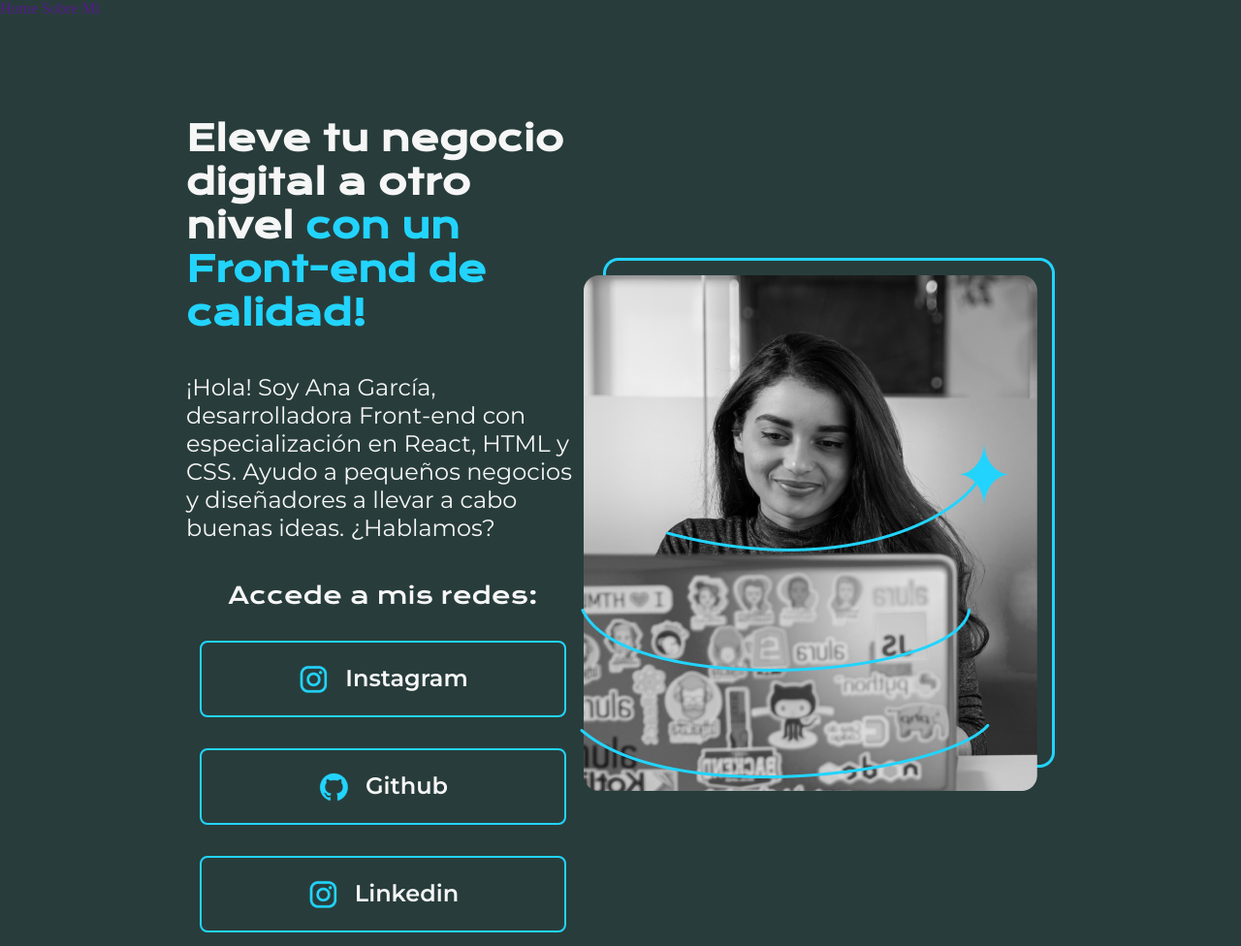
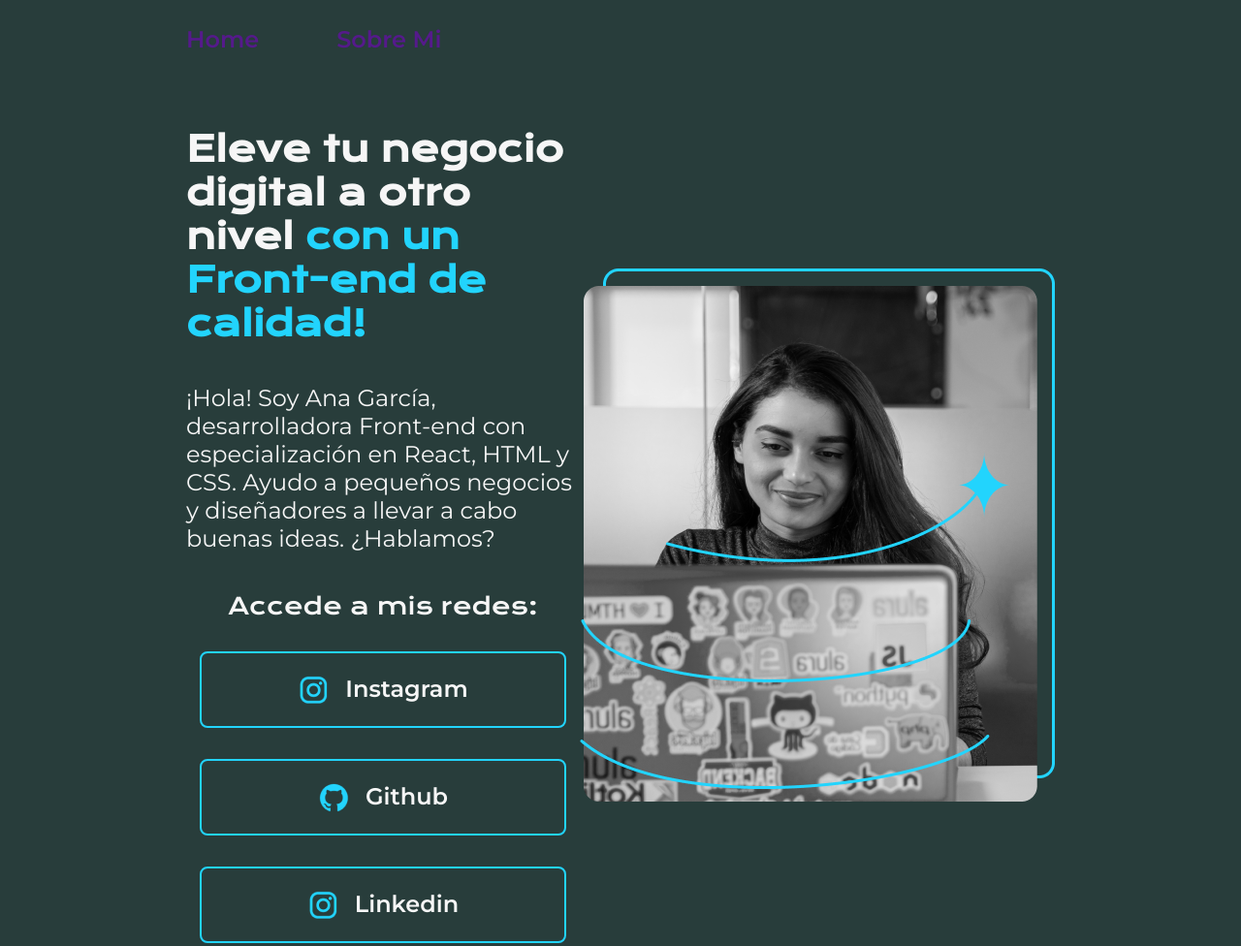
Before and after one commit to TanitoCode/portafolio, a plain HTML site: page index.html in a window 1280 px wide. Shown: the top 976 px of the page at 97% size. Drawn offline with nearby package versions, Linux system fonts and the light colour scheme.

Commit message:
Estiliza el header

```diff
--- a/style.css
+++ b/style.css
@@ -22,16 +22,30 @@ body {
     height: 100vh;
    }
 
-
-.titulo-destaque {
+.header {
+    font-size: 24px;
+    font-family: "Montserrat", sans-serif;
+    font-weight: 600;
     color: #22D4FD;
+    padding: 2% 0% 0% 15% ;
 }
 
+.header__menu{
+    display: flex;
+    gap: 80px;
+}
+
+.header__menu__link {
+
+}
+
+
 .presentacion {
+    padding: 6% 15%;
     display: flex;
     align-items: center;
     justify-content: space-between;
-    padding: 8% 15%;
+
   }
 
 .presentacion__contenido {
@@ -44,6 +58,10 @@ body {
 .presentacion__contenido__titulo {
     font-size: 36px;
     font-family: "Krona One", sans-serif;
+}
+
+.titulo-destaque {
+    color: #22D4FD;
 }
 
 .presentacion__contenido__texto {
```
